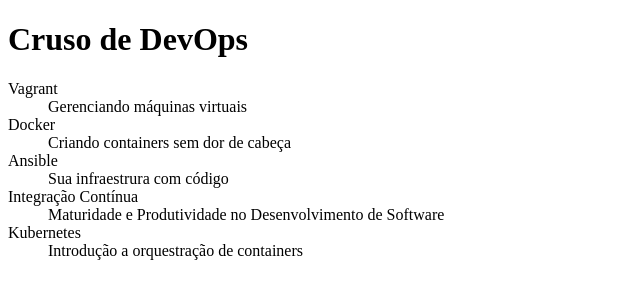
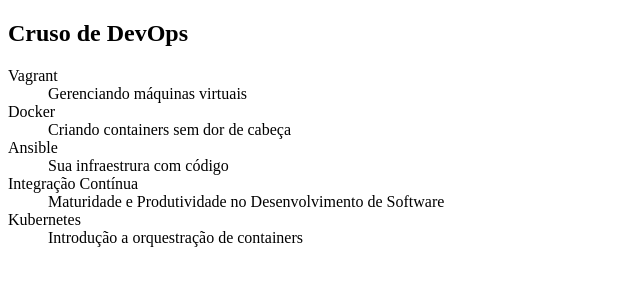
Before and after one commit to SilvaBarrence/CursoAlura_Git, a plain HTML site: page index.html in a window 1280 px wide. Shown: the whole page, without its empty margins (0-640 px from the left). Drawn offline with Linux system fonts and the light colour scheme.

Commit message:
h1 -> h2

```diff
--- a/index.html
+++ b/index.html
@@ -5,7 +5,7 @@
     <title>Lista de Cursos de Git da Alura</title>
 </head>
 <body>
-    <h1>Cruso de DevOps</h1>
+    <h2>Cruso de DevOps</h2>
 
     <dl>
         <dt>Vagrant</dt>
```
